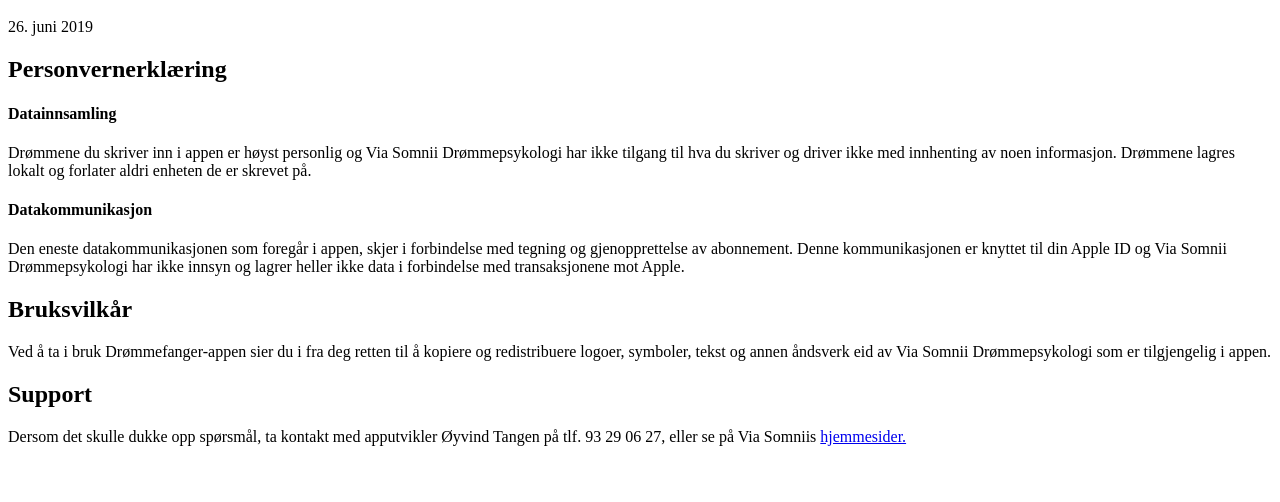
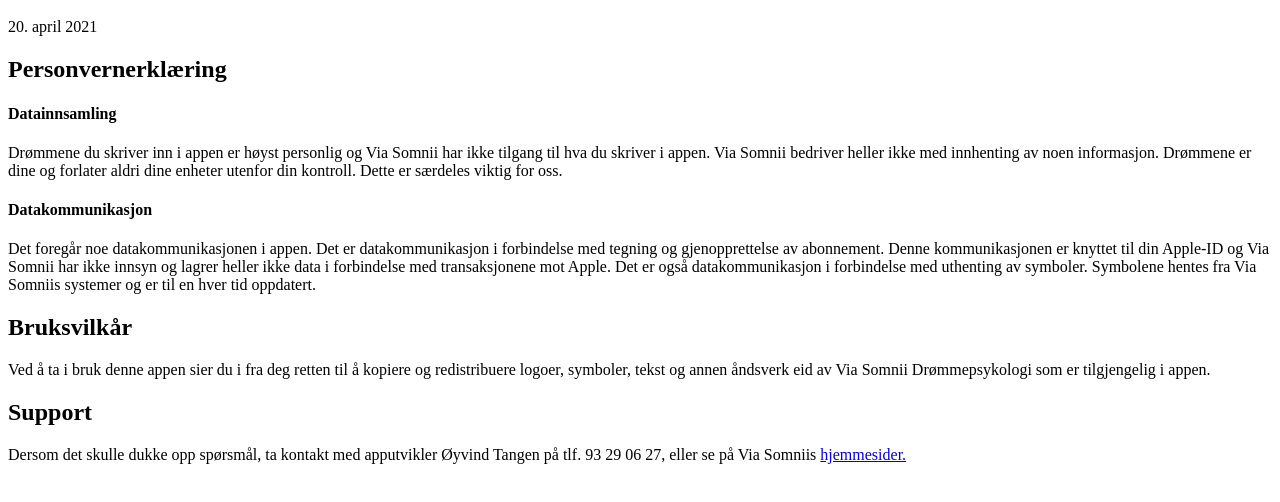
Before and after one commit to oyvindrt/oyvindrt.github.io, a plain HTML site: page index.html in a window 1280 px wide. Shown: the part 48-550 px from the top of the page. Drawn offline with Linux system fonts and the light colour scheme.

Commit message:
Update index.html
Update

```diff
--- a/index.html
+++ b/index.html
@@ -1,18 +1,18 @@
 <meta charset="UTF-8">
 
 <h1>Drømmefanger</h1>
-<p>26. juni 2019</p>
+<p>20. april 2021</p>
 
 <h2>Personvernerklæring</h2>
 
 <h4>Datainnsamling</h4>
-<p>Drømmene du skriver inn i appen er høyst personlig og Via Somnii Drømmepsykologi har ikke tilgang til hva du skriver og driver ikke med innhenting av noen informasjon. Drømmene lagres lokalt og forlater aldri enheten de er skrevet på.</p>
+<p>Drømmene du skriver inn i appen er høyst personlig og Via Somnii har ikke tilgang til hva du skriver i appen. Via Somnii bedriver heller ikke med innhenting av noen informasjon. Drømmene er dine og forlater aldri dine enheter utenfor din kontroll. Dette er særdeles viktig for oss.</p>
 
 <h4>Datakommunikasjon</h4>
-<p>Den eneste datakommunikasjonen som foregår i appen, skjer i forbindelse med tegning og gjenopprettelse av abonnement. Denne kommunikasjonen er knyttet til din Apple ID og Via Somnii Drømmepsykologi har ikke innsyn og lagrer heller ikke data i forbindelse med transaksjonene mot Apple.</p>
+<p>Det foregår noe datakommunikasjonen i appen. Det er datakommunikasjon i forbindelse med tegning og gjenopprettelse av abonnement. Denne kommunikasjonen er knyttet til din Apple-ID og Via Somnii har ikke innsyn og lagrer heller ikke data i forbindelse med transaksjonene mot Apple. Det er også datakommunikasjon i forbindelse med uthenting av symboler. Symbolene hentes fra Via Somniis systemer og er til en hver tid oppdatert.</p>
 
 <h2>Bruksvilkår</h2>
-<p>Ved å ta i bruk Drømmefanger-appen sier du i fra deg retten til å kopiere og redistribuere logoer, symboler, tekst og annen åndsverk eid av Via Somnii Drømmepsykologi som er tilgjengelig i appen.</p>
+<p>Ved å ta i bruk denne appen sier du i fra deg retten til å kopiere og redistribuere logoer, symboler, tekst og annen åndsverk eid av Via Somnii Drømmepsykologi som er tilgjengelig i appen.</p>
 
 <h2>Support</h2>
 <p>Dersom det skulle dukke opp spørsmål, ta kontakt med apputvikler Øyvind Tangen på tlf. 93 29 06 27, eller se på Via Somniis <a href="http://www.viasomnii.net/om-oss/kontakt-nb">hjemmesider.</a></p>
```
